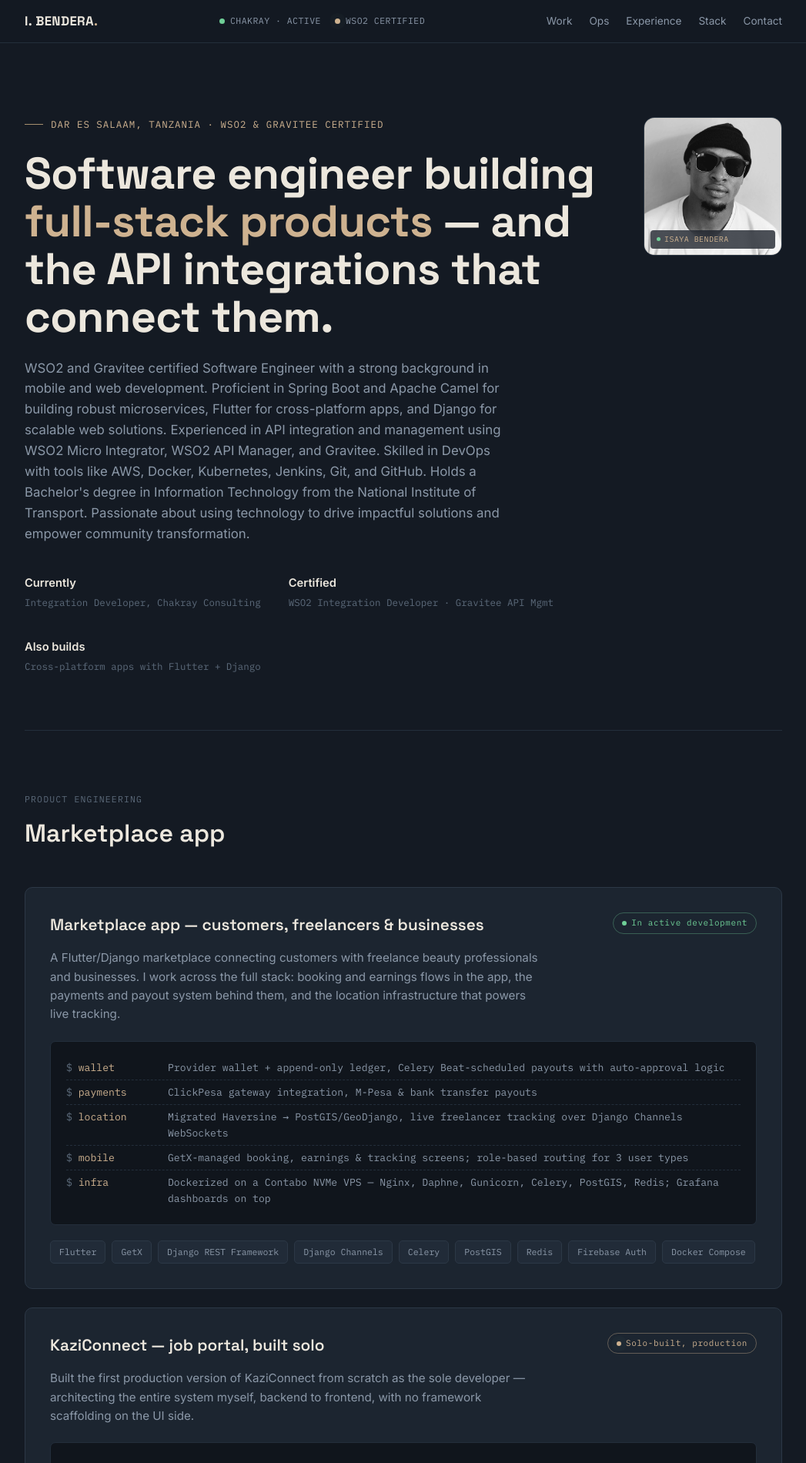
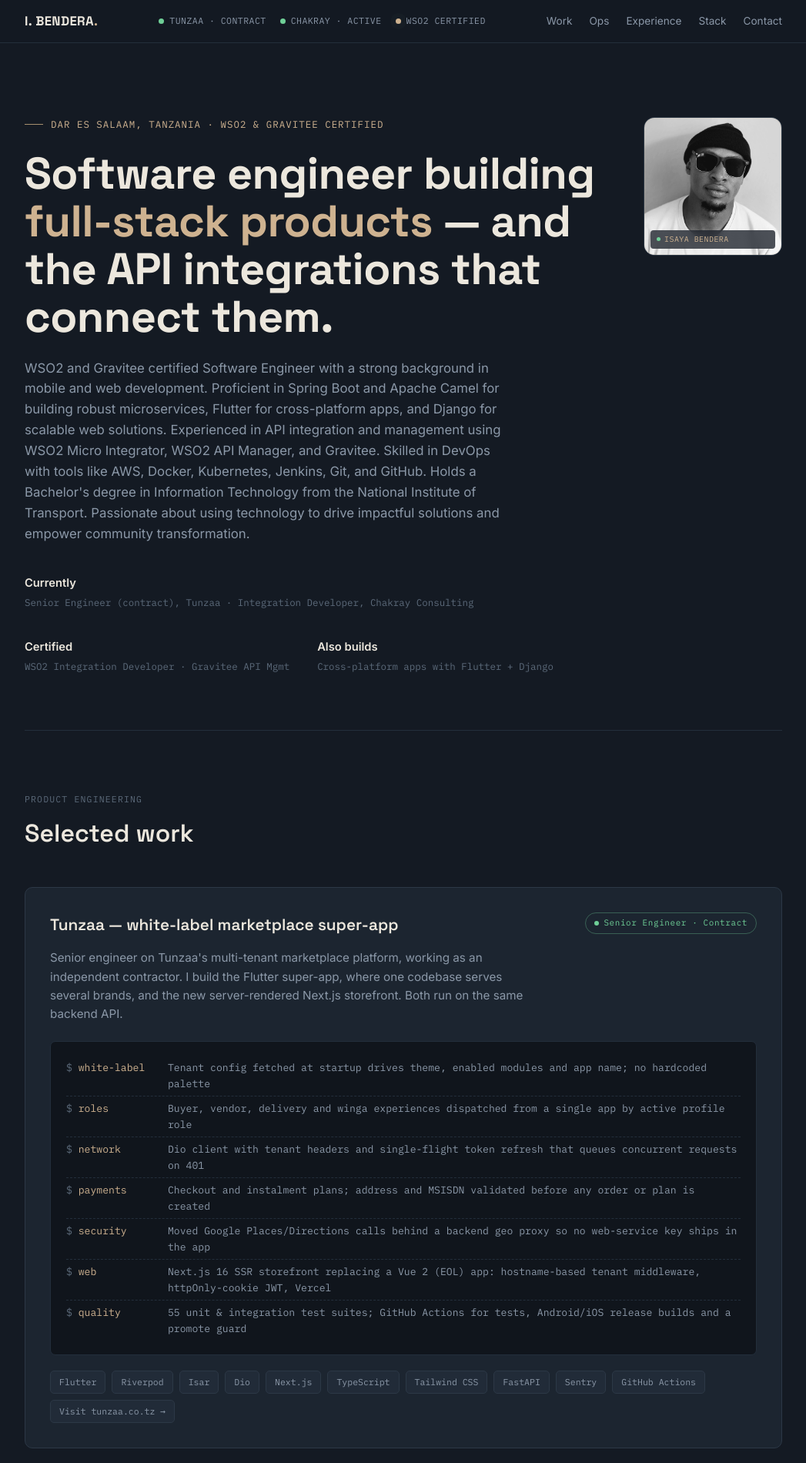
Before and after one commit to isayaeli/isaya.com, a Django app: page /contact/ in a window 1280 px wide. Shown: the top 1900 px of the page at 77% size, without its empty margins (116-1163 px from the left). Run offline with Django 5.2, Linux system fonts and the light colour scheme.

Commit message:
Add Tunzaa senior engineer role and fix contact email
Add Tunzaa (independent contract) as the top project, newest
experience entry and a status chip; extend the stack list with
Riverpod, Next.js, TypeScript, FastAPI and Sentry. Fix the mailto
typo (isayalib -> isayaelib).

Co-Authored-By: Claude Opus 5.5 <noreply@anthropic.com>

```diff
--- a/config/settings.py
+++ b/config/settings.py
@@ -73,4 +73,4 @@ EMAIL_HOST_USER = os.getenv("EMAIL_HOST_USER", "")
 EMAIL_HOST_PASSWORD = os.getenv("EMAIL_HOST_PASSWORD", "")
 EMAIL_USE_TLS = os.getenv("EMAIL_USE_TLS", "1") == "1"
 DEFAULT_FROM_EMAIL = os.getenv("DEFAULT_FROM_EMAIL", "webmaster@localhost")
-CONTACT_RECIPIENT = os.getenv("CONTACT_RECIPIENT", "isayalib@gmail.com")
+CONTACT_RECIPIENT = os.getenv("CONTACT_RECIPIENT", "isayaelib@gmail.com")
--- a/templates/index.html
+++ b/templates/index.html
@@ -16,6 +16,7 @@
   <div class="statusbar-inner">
     <div class="brand">I. BENDERA<span>.</span></div>
     <div class="status-chips">
+      <div class="chip"><span class="dot"></span>Tunzaa · Contract</div>
       <div class="chip"><span class="dot"></span>Chakray · Active</div>
       <div class="chip"><span class="dot amber"></span>WSO2 Certified</div>
     </div>
@@ -38,7 +39,7 @@
         <h1>Software engineer building <em>full-stack products</em> — and the API integrations that connect them.</h1>
         <p class="hero-sub">WSO2 and Gravitee certified Software Engineer with a strong background in mobile and web development. Proficient in Spring Boot and Apache Camel for building robust microservices, Flutter for cross-platform apps, and Django for scalable web solutions. Experienced in API integration and management using WSO2 Micro Integrator, WSO2 API Manager, and Gravitee. Skilled in DevOps with tools like AWS, Docker, Kubernetes, Jenkins, Git, and GitHub. Holds a Bachelor's degree in Information Technology from the National Institute of Transport. Passionate about using technology to drive impactful solutions and empower community transformation.</p>
         <div class="hero-meta">
-          <div><strong>Currently</strong>Integration Developer, Chakray Consulting</div>
+          <div><strong>Currently</strong>Senior Engineer (contract), Tunzaa · Integration Developer, Chakray Consulting</div>
           <div><strong>Certified</strong>WSO2 Integration Developer · Gravitee API Mgmt</div>
           <div><strong>Also builds</strong>Cross-platform apps with Flutter + Django</div>
         </div>
@@ -53,7 +54,35 @@
   <section id="work">
     <div class="section-head">
       <div class="section-tag">Product engineering</div>
-      <h2>Marketplace app</h2>
+      <h2>Selected work</h2>
+    </div>
+
+    <div class="panel">
+      <div class="panel-head">
+        <div>
+          <div class="panel-title">Tunzaa — white-label marketplace super-app</div>
+        </div>
+        <div class="panel-status"><span class="dot"></span>Senior Engineer · Contract</div>
+      </div>
+      <p class="panel-desc">Senior engineer on Tunzaa's multi-tenant marketplace platform, working as an independent contractor. I build the Flutter super-app, where one codebase serves several brands, and the new server-rendered Next.js storefront. Both run on the same backend API.</p>
+
+      <div class="log">
+        <div class="log-line"><span class="log-cmd">white-label</span><span class="log-val">Tenant config fetched at startup drives theme, enabled modules and app name; no hardcoded palette</span></div>
+        <div class="log-line"><span class="log-cmd">roles</span><span class="log-val">Buyer, vendor, delivery and winga experiences dispatched from a single app by active profile role</span></div>
+        <div class="log-line"><span class="log-cmd">network</span><span class="log-val">Dio client with tenant headers and single-flight token refresh that queues concurrent requests on 401</span></div>
+        <div class="log-line"><span class="log-cmd">payments</span><span class="log-val">Checkout and instalment plans; address and MSISDN validated before any order or plan is created</span></div>
+        <div class="log-line"><span class="log-cmd">security</span><span class="log-val">Moved Google Places/Directions calls behind a backend geo proxy so no web-service key ships in the app</span></div>
+        <div class="log-line"><span class="log-cmd">web</span><span class="log-val">Next.js 16 SSR storefront replacing a Vue 2 (EOL) app: hostname-based tenant middleware, httpOnly-cookie JWT, Vercel</span></div>
+        <div class="log-line"><span class="log-cmd">quality</span><span class="log-val">55 unit & integration test suites; GitHub Actions for tests, Android/iOS release builds and a promote guard</span></div>
+      </div>
+
+      <div class="tag-row">
+        <span class="tag">Flutter</span><span class="tag">Riverpod</span><span class="tag">Isar</span>
+        <span class="tag">Dio</span><span class="tag">Next.js</span><span class="tag">TypeScript</span>
+        <span class="tag">Tailwind CSS</span><span class="tag">FastAPI</span><span class="tag">Sentry</span>
+        <span class="tag">GitHub Actions</span>
+        <a class="tag" href="https://tunzaa.co.tz" target="_blank" rel="noopener" style="text-decoration:none;">Visit tunzaa.co.tz →</a>
+      </div>
     </div>
 
     <div class="panel">
@@ -168,6 +197,7 @@
 
     <div class="panel">
       <div class="log">
+        <div class="log-line"><span class="log-cmd">2026 → now</span><span class="log-val"><strong style="color:var(--text)">Tunzaa</strong> — Senior Engineer (independent contractor). Leads the Flutter white-label super-app and the new server-rendered Next.js storefront for a multi-tenant marketplace platform.</span></div>
         <div class="log-line"><span class="log-cmd">2024 → now</span><span class="log-val"><strong style="color:var(--text)">Chakray Consulting</strong> — Software Engineer (Integration Developer). API-led integration for enterprise clients; gateways and flows in WSO2, Gravitee, Apache Camel & Identity Server; artifacts built and deployed via WSO2 Micro Integrator.</span></div>
         <div class="log-line"><span class="log-cmd">2019 → 2024</span><span class="log-val"><strong style="color:var(--text)">Freelance</strong>, Tanzania. Full-stack systems from concept to production — Django backends, Flutter mobile apps, CI/CD pipelines and containerized deployments on AWS with Docker & Kubernetes.</span></div>
         <div class="log-line"><span class="log-cmd">2023</span><span class="log-val"><strong style="color:var(--text)">HamiNass Media</strong> — Software Engineer. Developed and enhanced a social media application, working within an existing codebase to ship critical new features. Owned backend development in Django and partnered with Flutter developers on a seamless cross-platform experience — engineering REST APIs, integrating Firebase Authentication, configuring AWS infrastructure, leading production deployments, and optimizing the codebase for performance and scalability.</span></div>
@@ -205,12 +235,14 @@
           <li>Django / Django REST Framework</li>
           <li>Spring Boot · Apache Camel</li>
           <li>Java · RESTful APIs</li>
+          <li>FastAPI</li>
         </ul>
       </div>
       <div class="stack-cell">
         <h3>Mobile & Frontend</h3>
         <ul>
-          <li>Flutter / Dart · GetX</li>
+          <li>Flutter / Dart · GetX · Riverpod</li>
+          <li>Next.js · TypeScript</li>
           <li>JavaScript · HTML/CSS</li>
           <li>Firebase</li>
         </ul>
@@ -234,7 +266,7 @@
       <div class="stack-cell">
         <h3>Monitoring & Tools</h3>
         <ul>
-          <li>Prometheus · Grafana</li>
+          <li>Prometheus · Grafana · Sentry</li>
           <li>Git · Swagger/OpenAPI</li>
           <li>Postman</li>
         </ul>
@@ -249,7 +281,7 @@
         <p class="contact-note">Send a message and I will get back to you.</p>
       </div>
       <div class="contact-links">
-        <a class="btn primary" href="mailto:isayalib@gmail.com">Email me</a>
+        <a class="btn primary" href="mailto:isayaelib@gmail.com">Email me</a>
         <a class="btn" href="tel:+255714694508">+255 714 694 508</a>
         <a class="btn" href="https://www.linkedin.com/in/isaya-bendera-54b561190/" target="_blank" rel="noopener">LinkedIn</a>
       </div>
```
